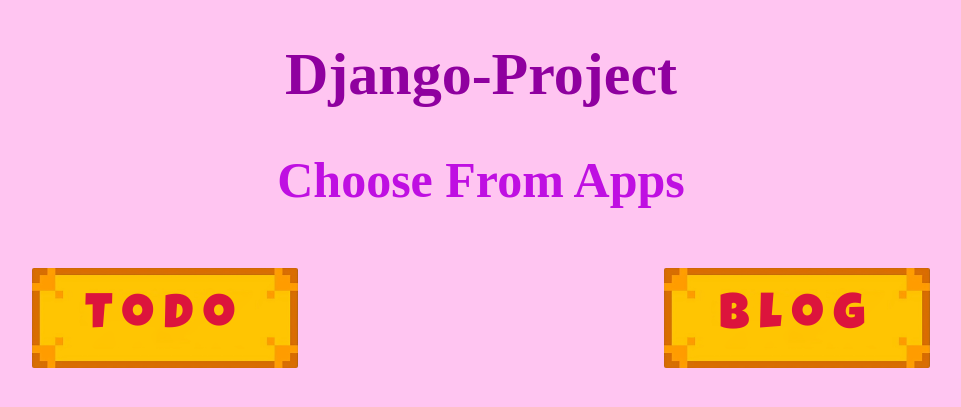
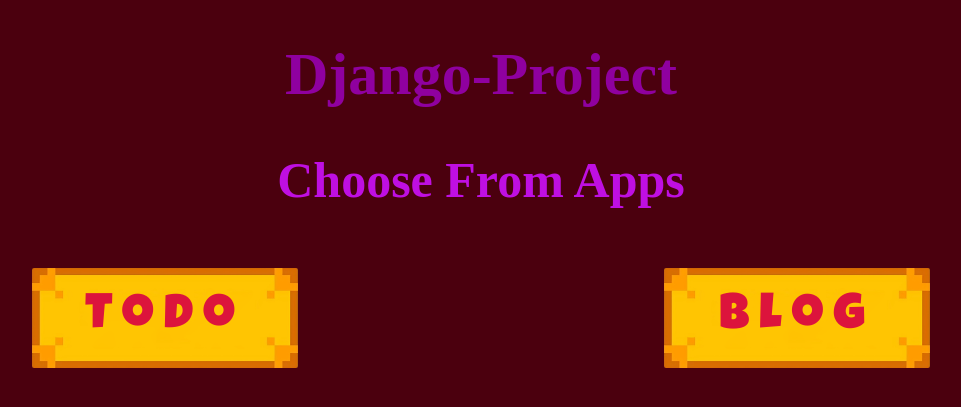
Before and after one commit to nimaminooei/Django-TodoApp-CBV, a Django app: template core/blog/templates/index.html in a window 1280 px wide. Shown: the top 407 px of the page, without its empty margins (159-1120 px from the left). Run offline with Django 5.2, Linux system fonts and the light colour scheme; the template is opened without the code that fills it, so the values that code supplies are empty; some web fonts are replaced.

Commit message:
Update index.html

```diff
--- a/core/blog/templates/index.html
+++ b/core/blog/templates/index.html
@@ -90,7 +90,7 @@
         justify-content: space-around;
       }
       body {
-        background-color: rgb(255 197 241);
+        background-color: #4b000e;
       }
       h1 {
         text-align: center;
```
